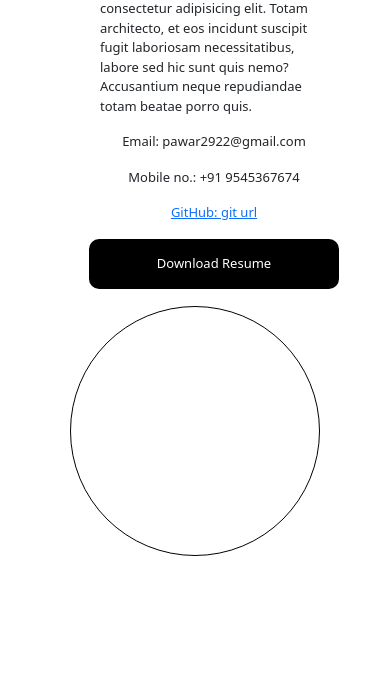
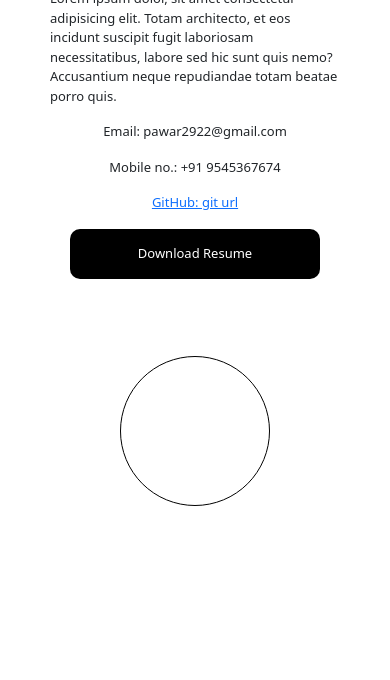
Before and after one commit to rakeshpawar05/rakeshpawar05.github.io, a plain HTML site: page index.html in a window 390 px wide. Shown: the part 164-844 px from the top of the page. Drawn offline with nearby package versions, Linux system fonts and the light colour scheme.

Commit message:
added introduction section

```diff
--- a/style.css
+++ b/style.css
@@ -79,7 +79,6 @@ html {
     border-radius: 50%;
 }
 
-
 @media (max-width: 768px) {
     .navbar-collapse {
         background: black;
@@ -91,7 +90,8 @@ html {
 
     }
     .introduction {
-        padding-top: 50px;
+        padding-top: 0px;
+        padding-left: 0px;
     }
     .info {
         display: flex;
@@ -180,3 +180,12 @@ html {
 
     }
 }
+@media (min-width:100px) and (max-width:700px) {
+    .info {
+        padding: 0px;
+    }
+    .profile {
+        height: 150px;
+        width: 150px;
+    }
+}
```
